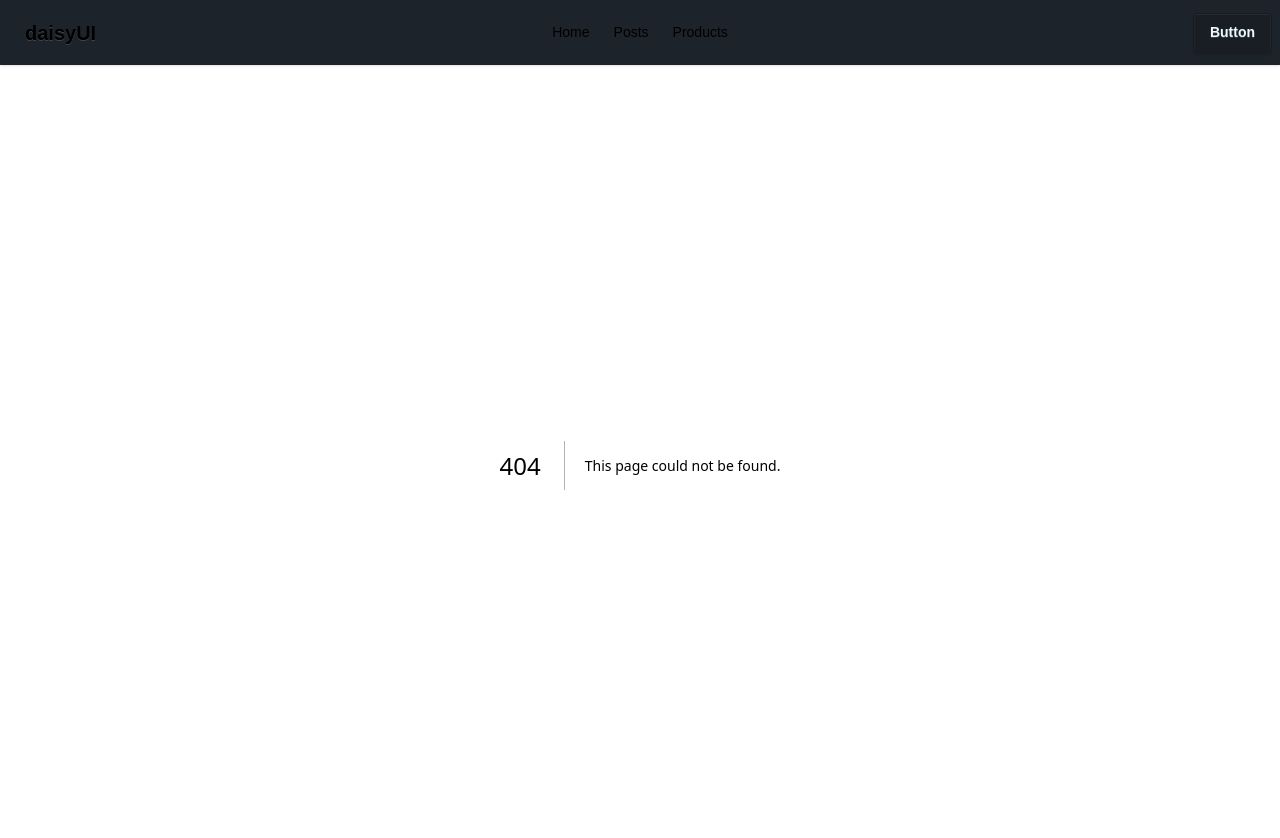
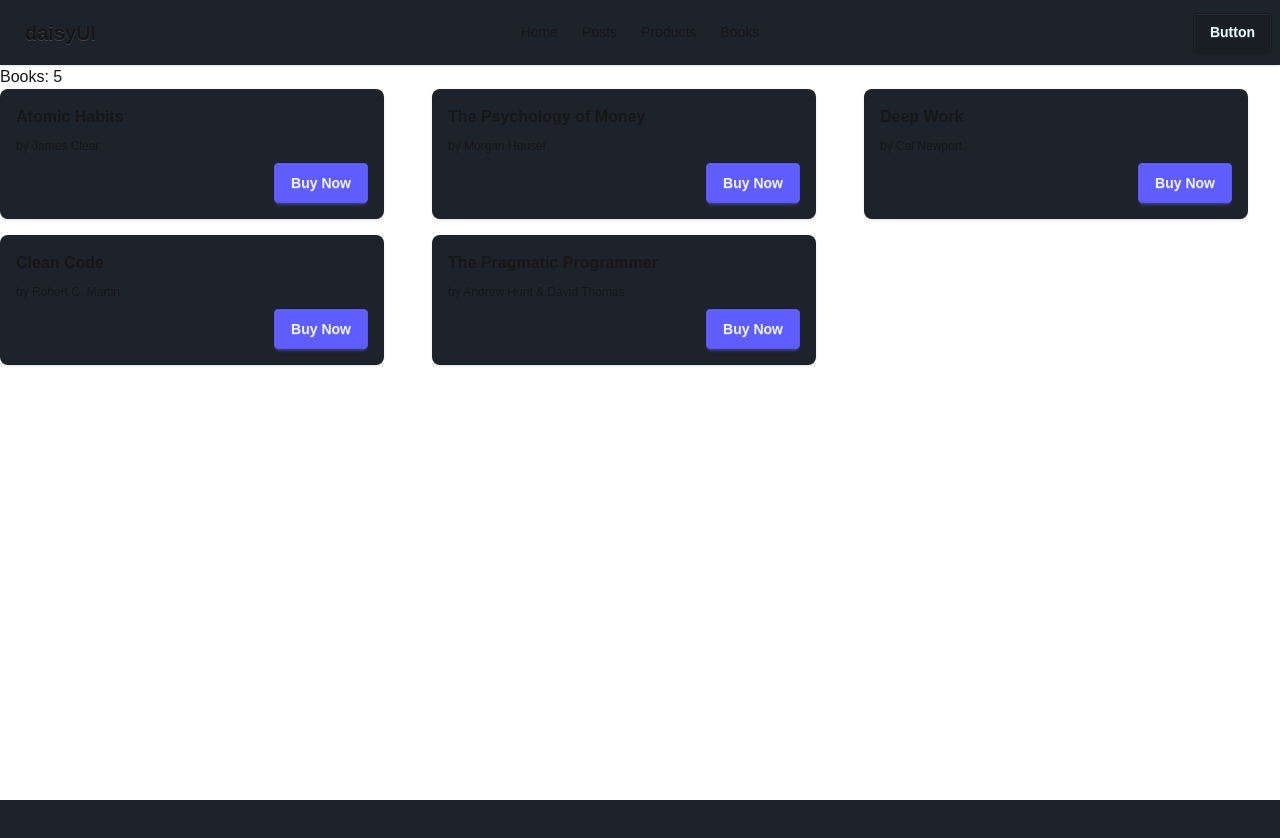
Before and after one commit to naheunpranto/M-43-Advanced-Data-Fetching, a Next.js app: page /books in a window 1280 px wide. Before the commit this address had no page. Shown: the top 838 px of the page. After the commit the page ends 800 px from the top, so only its background shows below. Built offline with nearby package versions, Linux system fonts and the light colour scheme; data requests are answered from the project's data file.

Commit message:
(Recap) ISR with Revalidate And SSG Vs ISR

```diff
--- a/db.json
+++ b/db.json
@@ -50,5 +50,72 @@
       "image": "https://images.unsplash.com/photo-1587829741301-dc798b83add3",
       "description": "7-in-1 USB-C hub with HDMI, USB 3.0, SD card reader, and power delivery support."
     }
+  ],
+  "books": [
+    {
+      "id": 1,
+      "title": "Atomic Habits",
+      "author": "James Clear",
+      "category": "Self Development",
+      "price": 14.99,
+      "rating": 4.8,
+      "pages": 320,
+      "publishedYear": 2018,
+      "stock": 45,
+      "image": "https://covers.openlibrary.org/b/isbn/9780735211292-L.jpg",
+      "description": "A practical guide to building good habits and breaking bad ones."
+    },
+    {
+      "id": 2,
+      "title": "The Psychology of Money",
+      "author": "Morgan Housel",
+      "category": "Finance",
+      "price": 12.99,
+      "rating": 4.7,
+      "pages": 256,
+      "publishedYear": 2020,
+      "stock": 38,
+      "image": "https://covers.openlibrary.org/b/isbn/9780857197689-L.jpg",
+      "description": "Timeless lessons on wealth, greed, and happiness."
+    },
+    {
+      "id": 3,
+      "title": "Deep Work",
+      "author": "Cal Newport",
+      "category": "Productivity",
+      "price": 13.99,
+      "rating": 4.6,
+      "pages": 304,
+      "publishedYear": 2016,
+      "stock": 27,
+      "image": "https://covers.openlibrary.org/b/isbn/9781455586691-L.jpg",
+      "description": "Rules for focused success in a distracted world."
+    },
+    {
+      "id": 4,
+      "title": "Clean Code",
+      "author": "Robert C. Martin",
+      "category": "Programming",
+      "price": 29.99,
+      "rating": 4.9,
+      "pages": 464,
+      "publishedYear": 2008,
+      "stock": 20,
+      "image": "https://covers.openlibrary.org/b/isbn/9780132350884-L.jpg",
+      "description": "A handbook of agile software craftsmanship and clean coding practices."
+    },
+    {
+      "id": 5,
+      "title": "The Pragmatic Programmer",
+      "author": "Andrew Hunt & David Thomas",
+      "category": "Programming",
+      "price": 31.99,
+      "rating": 4.8,
+      "pages": 352,
+      "publishedYear": 2019,
+      "stock": 15,
+      "image": "https://covers.openlibrary.org/b/isbn/9780135957059-L.jpg",
+      "description": "Classic software engineering wisdom for modern developers."
+    }
   ]
 }
--- /dev/null
+++ b/src/app/books/page.jsx
@@ -0,0 +1,31 @@
+import BookCard from "@/components/BookCard";
+
+/**
+ * cache: no-store -> it wil fetch the data on every request, and it will not cache the data. SSR
+ *
+ * cache: force-cache -> it will cache the data, and it will not the fetch the data on every request. SSG
+ *
+ * revalidate: 20 -> It will cache the data for 20 seconds, and it will fetch the data after 20 seconds. ISR
+ *
+ */
+
+
+
+const BooksPage = async() => {
+
+    const data = await fetch("http://localhost:5000/books", {next: {revalidate: 9}});
+    const books = await data.json();
+
+    return (
+        <div >
+            <h2>Books: {books.length}</h2>
+            <div className="grid grid-cols-3 container mx-auto gap-4">
+                {
+                    books.map(book => <BookCard key={book.id} book={book}/>)
+                }
+            </div>
+        </div>
+    );
+};
+
+export default BooksPage;
--- /dev/null
+++ b/src/components/BookCard.jsx
@@ -0,0 +1,32 @@
+import React from "react";
+
+const BookCard = ({ book }) => {
+  const {
+    title,
+    author,
+    category,
+    price,
+    rating,
+    pages,
+    publishedYear,
+    stock,
+    image,
+    description,
+  } = book;
+
+  return (
+    <div className="card w-96 bg-base-100 card-sm shadow-sm">
+      <div className="card-body">
+        <h2 className="card-title">{title}</h2>
+        <p>
+            by {author}
+        </p>
+        <div className="justify-end card-actions">
+          <button className="btn btn-primary">Buy Now</button>
+        </div>
+      </div>
+    </div>
+  );
+};
+
+export default BookCard;
--- a/src/components/Header.jsx
+++ b/src/components/Header.jsx
@@ -6,6 +6,7 @@
         <li><Link href="/">Home</Link></li>
         <li><Link href="/posts">Posts</Link></li>
         <li><Link href="/products">Products</Link></li>
+        <li><Link href="/books">Books</Link></li>
     </>
 
 
```
